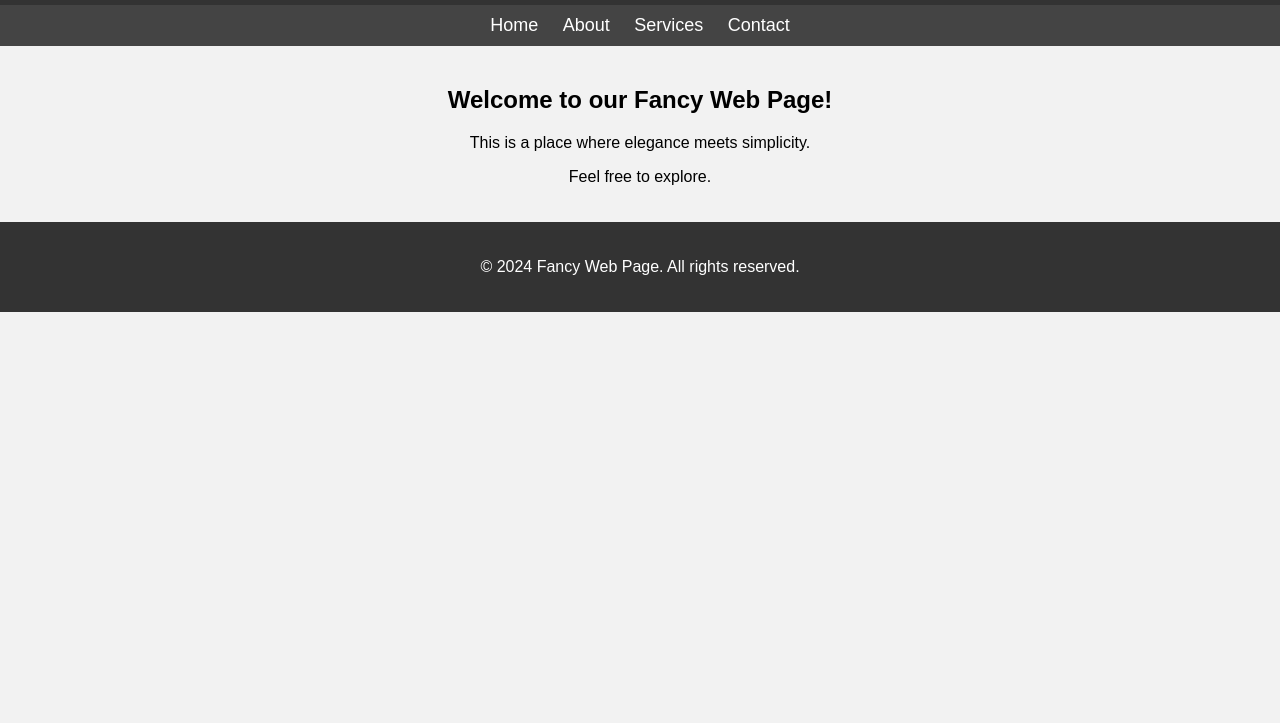
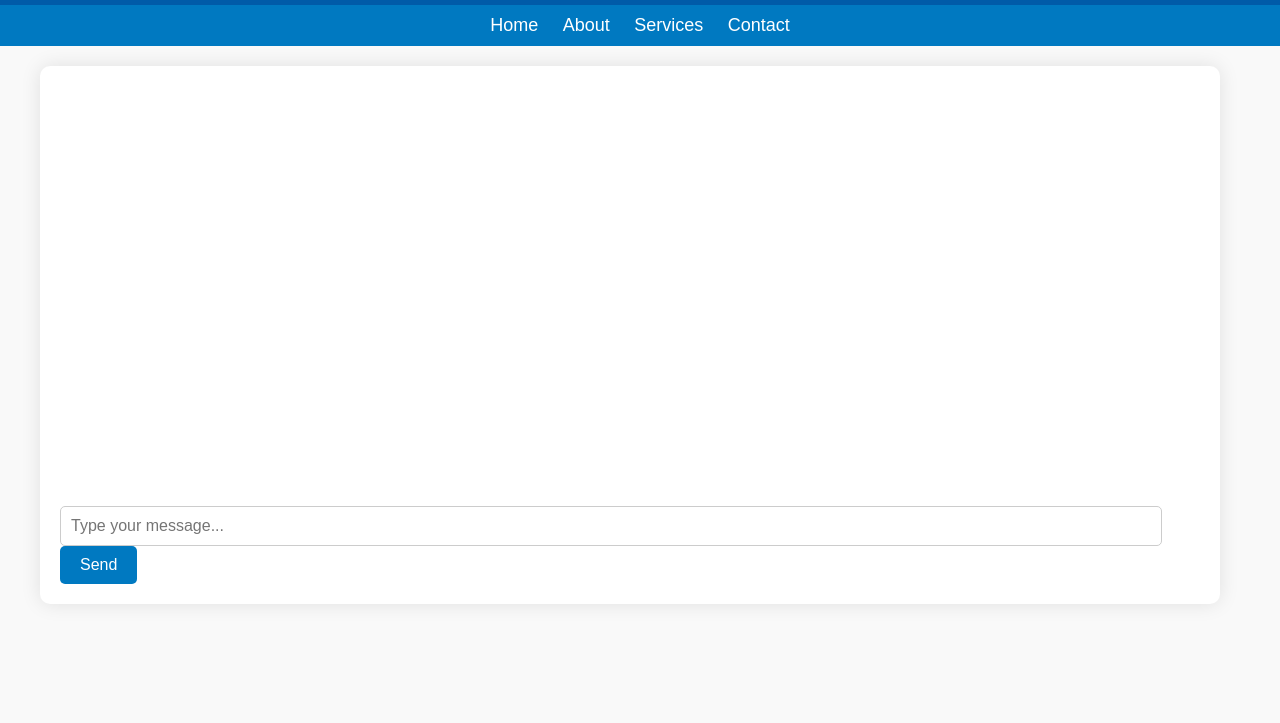
Before and after one commit to zfreak28/ChatterBox, a plain HTML site: page index.html in a window 1280 px wide. Shown: the part 77-800 px from the top of the page. Drawn offline with Linux system fonts and the light colour scheme.

Commit message:
Update index.html

```diff
--- a/index.html
+++ b/index.html
@@ -3,16 +3,17 @@
 <head>
     <meta charset="UTF-8">
     <meta name="viewport" content="width=device-width, initial-scale=1.0">
-    <title>Fancy Web Page</title>
+    <title>Fancy Legal Bot</title>
     <style>
         body {
             font-family: Arial, sans-serif;
             margin: 0;
             padding: 0;
-            background-color: #f2f2f2;
+            background-color: #f9f9f9;
+            color: #333;
         }
         header {
-            background-color: #333;
+            background-color: #005ba8;
             color: #fff;
             padding: 20px;
             text-align: center;
@@ -23,7 +24,7 @@
             letter-spacing: 2px;
         }
         nav {
-            background-color: #444;
+            background-color: #0079c1;
             padding: 10px 0;
             text-align: center;
         }
@@ -33,21 +34,65 @@
             margin: 0 10px;
             font-size: 18px;
         }
-        section {
+        .container {
+            display: flex;
+            justify-content: space-between;
+            align-items: flex-start;
             padding: 20px;
-            text-align: center;
+            margin: 0 auto;
+            max-width: 1200px;
         }
-        footer {
-            background-color: #333;
+        .chatbot {
+            flex-grow: 1;
+            background-color: #fff;
+            border-radius: 10px;
+            box-shadow: 0 0 20px rgba(0, 0, 0, 0.1);
+            padding: 20px;
+            margin-right: 20px;
+        }
+        .chat-container {
+            height: 400px;
+            overflow-y: auto;
+            margin-bottom: 20px;
+        }
+        .user-message {
+            background-color: #e6e6e6;
+            color: #333;
+            padding: 10px;
+            border-radius: 5px;
+            margin-bottom: 10px;
+            text-align: left;
+        }
+        .bot-message {
+            background-color: #0079c1;
             color: #fff;
-            padding: 20px;
-            text-align: center;
+            padding: 10px;
+            border-radius: 5px;
+            margin-bottom: 10px;
+            text-align: right;
+        }
+        input[type="text"] {
+            width: calc(100% - 60px);
+            padding: 10px;
+            border: 1px solid #ccc;
+            border-radius: 5px;
+            margin-right: 10px;
+            font-size: 16px;
+        }
+        input[type="submit"] {
+            background-color: #0079c1;
+            color: #fff;
+            border: none;
+            padding: 10px 20px;
+            border-radius: 5px;
+            cursor: pointer;
+            font-size: 16px;
         }
     </style>
 </head>
 <body>
     <header>
-        <h1>Fancy Web Page</h1>
+        <h1>Fancy Legal Bot</h1>
     </header>
     <nav>
         <a href="#">Home</a>
@@ -55,13 +100,37 @@
         <a href="#">Services</a>
         <a href="#">Contact</a>
     </nav>
-    <section>
-        <h2>Welcome to our Fancy Web Page!</h2>
-        <p>This is a place where elegance meets simplicity.</p>
-        <p>Feel free to explore.</p>
-    </section>
-    <footer>
-        <p>&copy; 2024 Fancy Web Page. All rights reserved.</p>
-    </footer>
+    <div class="container">
+        <div class="chatbot">
+            <div class="chat-container" id="chat-container"></div>
+            <form id="chat-form">
+                <input type="text" id="user-input" placeholder="Type your message...">
+                <input type="submit" value="Send">
+            </form>
+        </div>
+    </div>
+
+    <script>
+        const chatForm = document.getElementById('chat-form');
+        const chatContainer = document.getElementById('chat-container');
+        const userInput = document.getElementById('user-input');
+
+        chatForm.addEventListener('submit', function(e) {
+            e.preventDefault();
+            const userMessage = userInput.value;
+            if (userMessage.trim() === '') return;
+            appendMessage('user', userMessage);
+            // You can implement your chatbot logic here to respond to the user's message
+            userInput.value = '';
+        });
+
+        function appendMessage(sender, message) {
+            const messageElement = document.createElement('div');
+            messageElement.classList.add(`${sender}-message`);
+            messageElement.innerText = message;
+            chatContainer.appendChild(messageElement);
+            chatContainer.scrollTop = chatContainer.scrollHeight;
+        }
+    </script>
 </body>
 </html>
```
